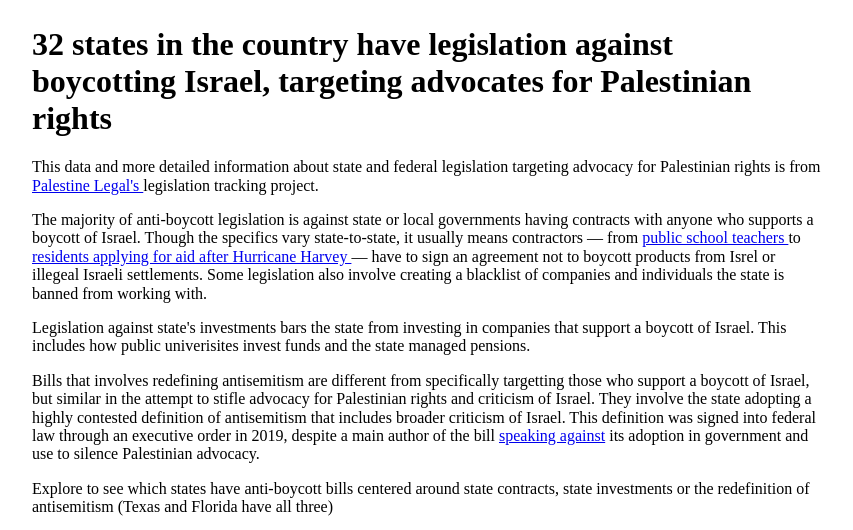
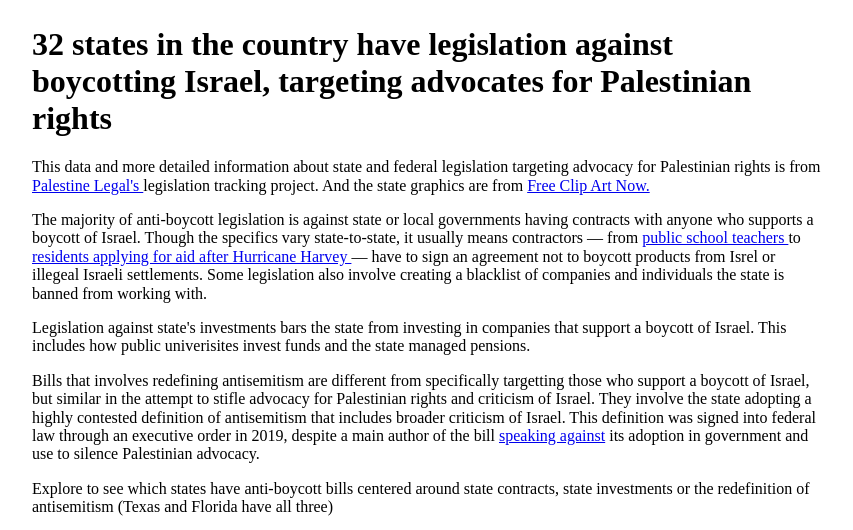
Before and after one commit to ptrent72/filter_assignment, a plain HTML site: page index.html in a window 1280 px wide. Shown: the top 530 px of the page, without its empty margins (213-1066 px from the left). Drawn offline with nearby package versions, Linux system fonts and the light colour scheme.

Commit message:
another href link

```diff
--- a/index.html
+++ b/index.html
@@ -29,7 +29,9 @@
         <h1>32 states in the country have legislation against boycotting Israel, targeting advocates for Palestinian rights
         </h1>
 
-        <p>This data and more detailed information about state and federal legislation targeting advocacy for Palestinian rights is from <a href= "https://legislation.palestinelegal.org/state-legislation/#statistics">Palestine Legal's </a>legislation tracking project.</p>
+        <p>This data and more detailed information about state and federal legislation targeting advocacy for Palestinian rights is from <a href= "https://legislation.palestinelegal.org/state-legislation/#statistics">Palestine Legal's </a>legislation tracking project.
+            And the state graphics are from <a href= "https://www.freeclipartnow.com/geography/us-states/?g2_page=4">Free Clip Art Now.</a>
+        </p>
 
         <div class="item contracts active">
             <p>The majority of anti-boycott legislation is against state or local governments having contracts with anyone who supports a boycott of Israel.
```
